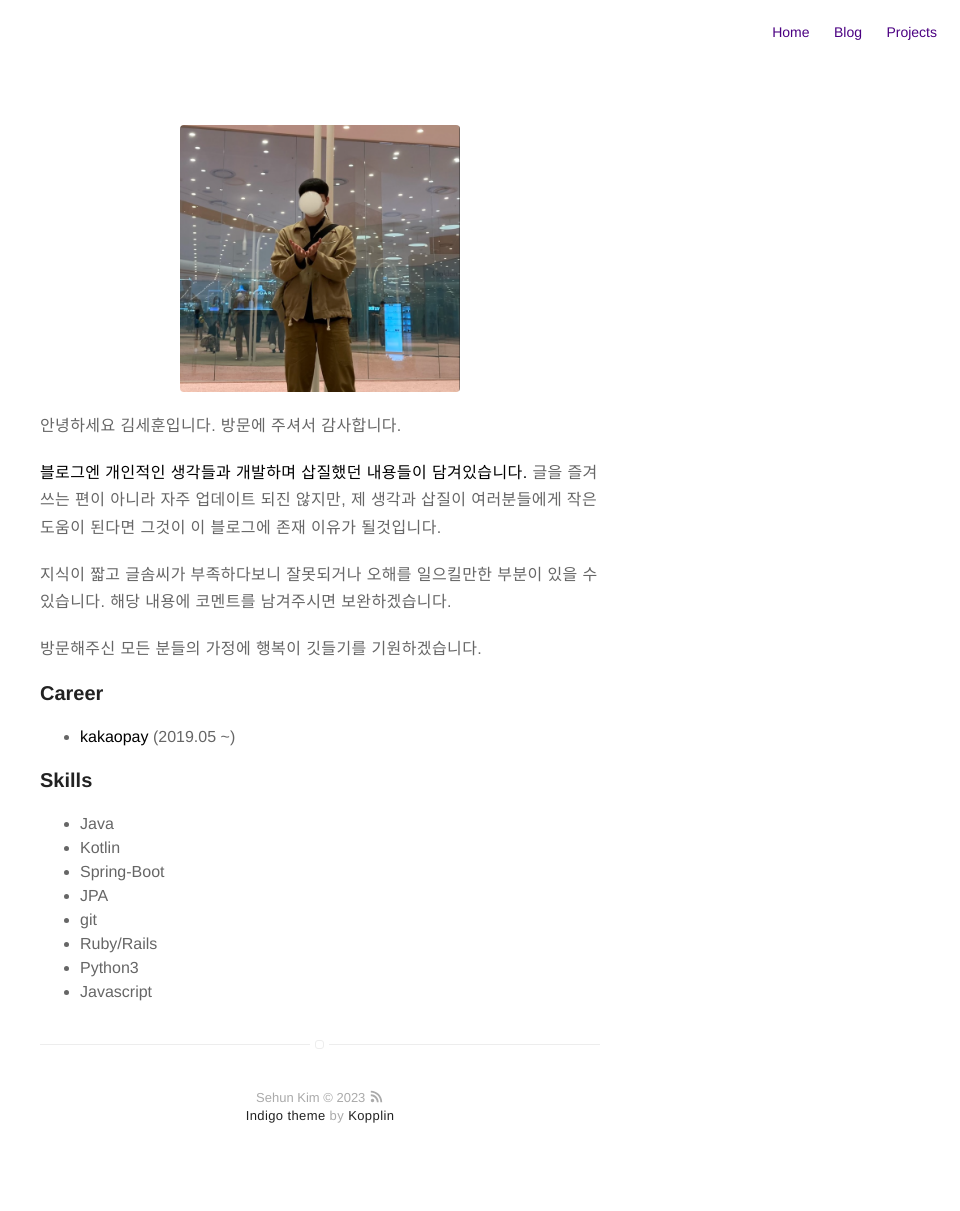
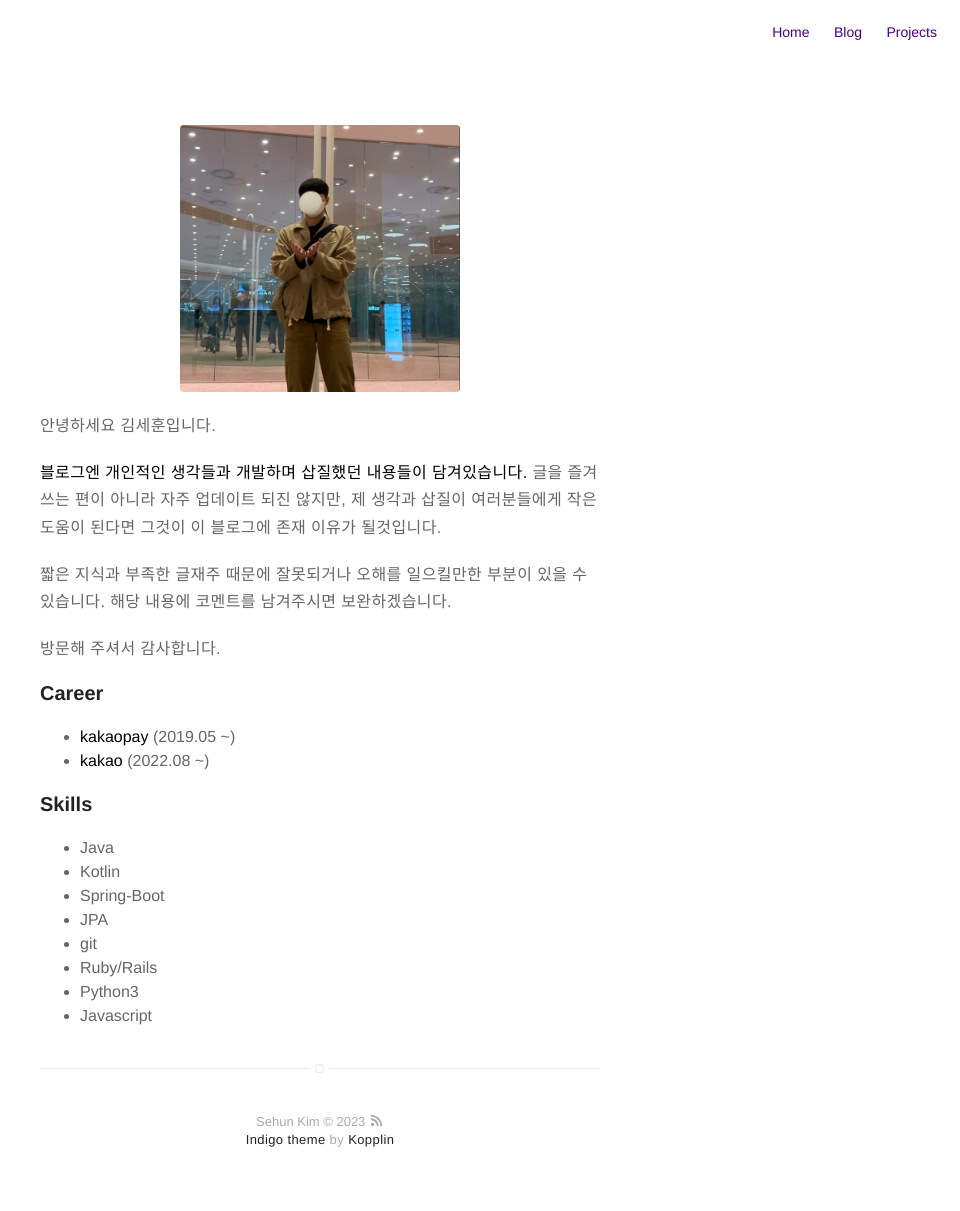
Before and after one commit to Sehun-Kim/blog, a Jekyll site: the page built from about.md, in a window 1280 px wide. Shown: the whole page, without its empty margins (320-1280 px from the left). Built offline with Jekyll 4.4.1, drawn with Linux system fonts in a browser that asks for light colours; before the commit the page ends 1187 px from its top, so only the background shows below that.

Commit message:
[about] update

```diff
--- a/about.md
+++ b/about.md
@@ -6,18 +6,18 @@ layout: page
 
 
 안녕하세요 김세훈입니다.
-방문에 주셔서 감사합니다.
 
 **블로그엔 개인적인 생각들과 개발하며 삽질했던 내용들이 담겨있습니다.**
 글을 즐겨쓰는 편이 아니라 자주 업데이트 되진 않지만, 제 생각과 삽질이 여러분들에게 작은 도움이 된다면 그것이 이 블로그에 존재 이유가 될것입니다.
 
-지식이 짧고 글솜씨가 부족하다보니 잘못되거나 오해를 일으킬만한 부분이 있을 수 있습니다. 해당 내용에 코멘트를 남겨주시면 보완하겠습니다.
+짧은 지식과 부족한 글재주 때문에 잘못되거나 오해를 일으킬만한 부분이 있을 수 있습니다. 해당 내용에 코멘트를 남겨주시면 보완하겠습니다.
 
-방문해주신 모든 분들의 가정에 행복이 깃들기를 기원하겠습니다.
+방문해 주셔서 감사합니다.
 
 
 ### Career
 - **kakaopay** (2019.05 ~)
+- **kakao** (2022.08 ~)
 
 ### Skills
 - Java
```
